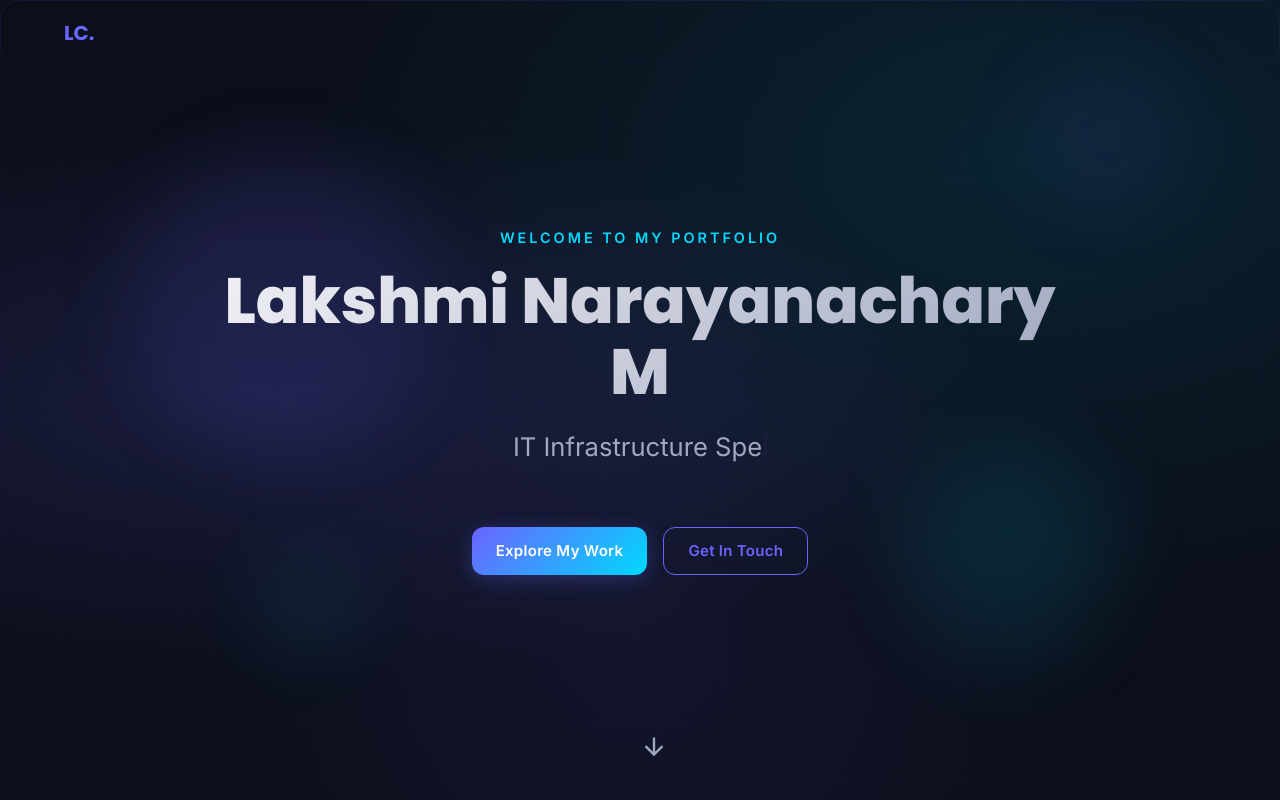
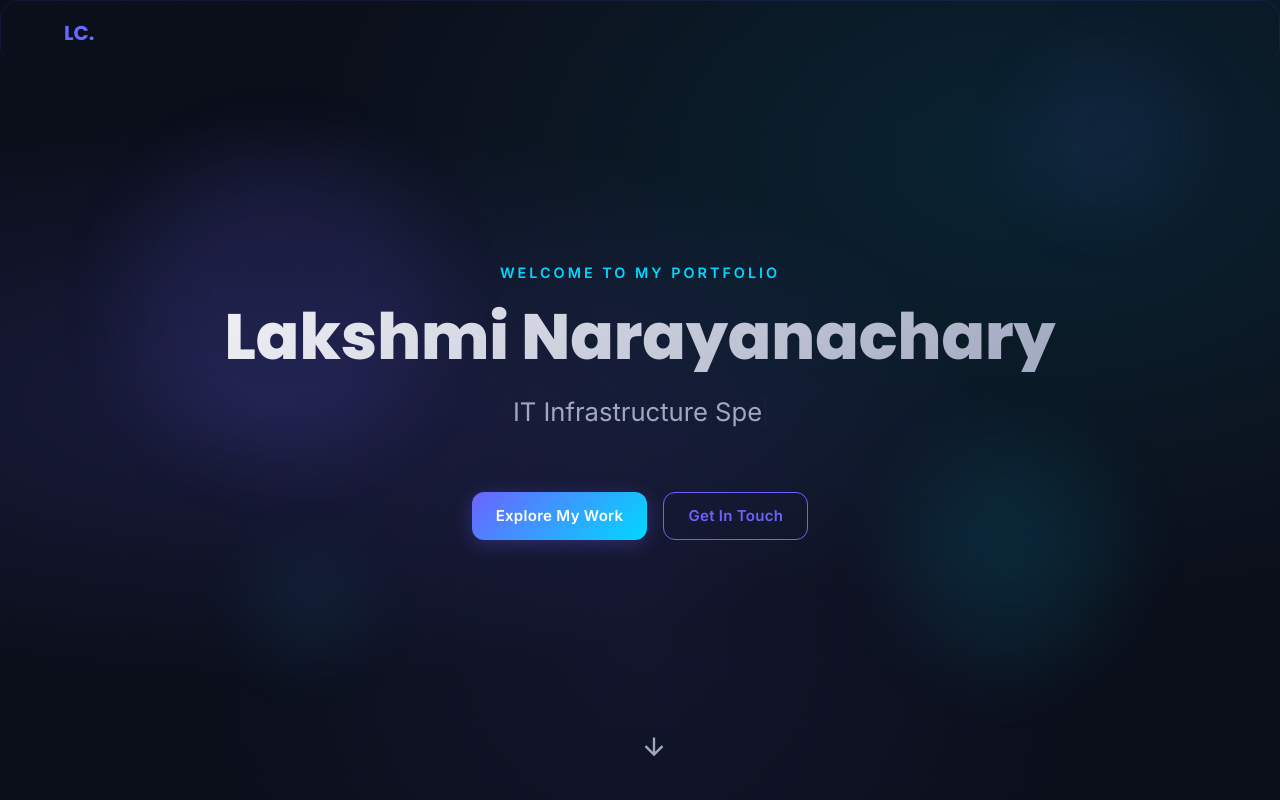
Before and after one commit to lalithchary/lalithchary.github.io, a React (Vite) app in the folder portfolio-website/: page / in a window 1280 px wide. Shown: the top 800 px of the page. Built offline with nearby package versions, Linux system fonts and the light colour scheme.

Commit message:
Update name in resume data

```diff
--- a/portfolio-website/src/data/resume.js
+++ b/portfolio-website/src/data/resume.js
@@ -1,6 +1,6 @@
 export const resumeData = {
   "personalInfo": {
-    "name": "Lakshmi Narayanachary M",
+    "name": "Lakshmi Narayanachary",
     "fullName": "Modepalli Lakshmi Narayanachary",
     "roles": [
       "Manufacturing Systems Engineer",
```
